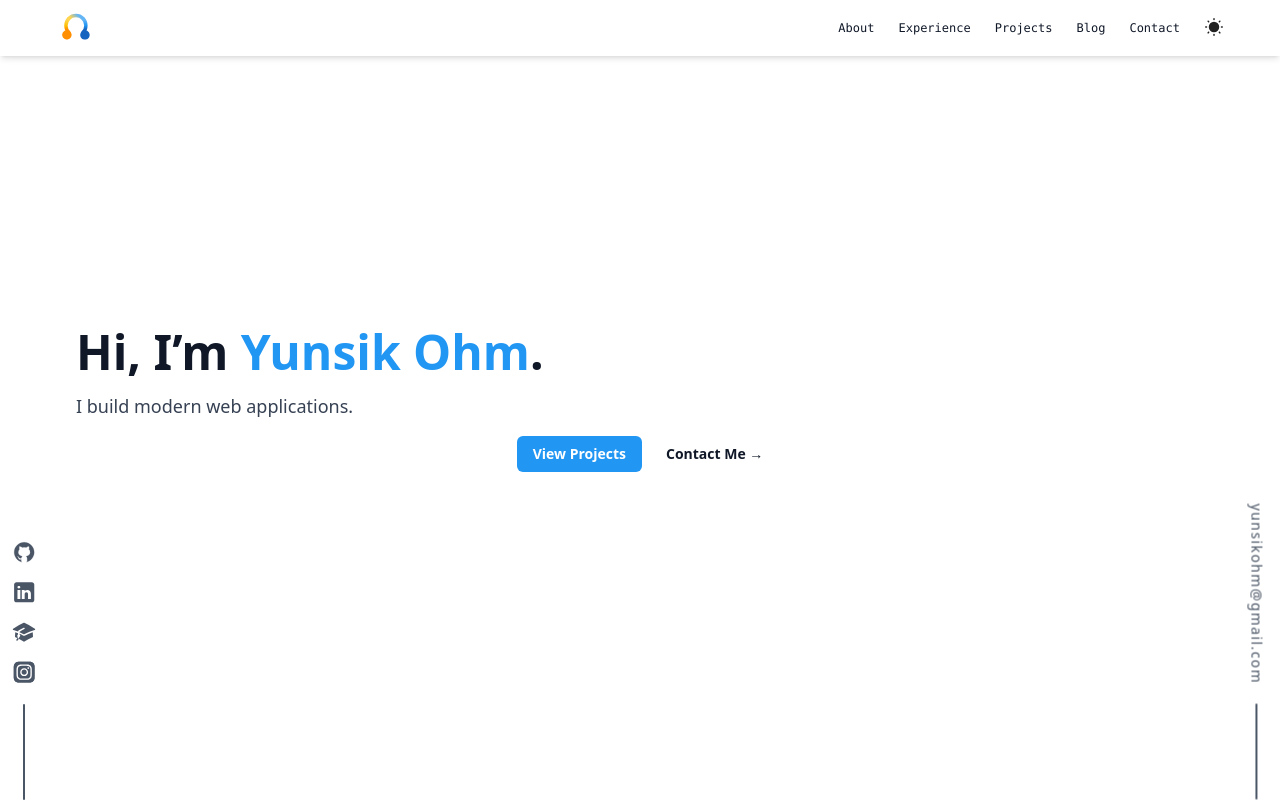
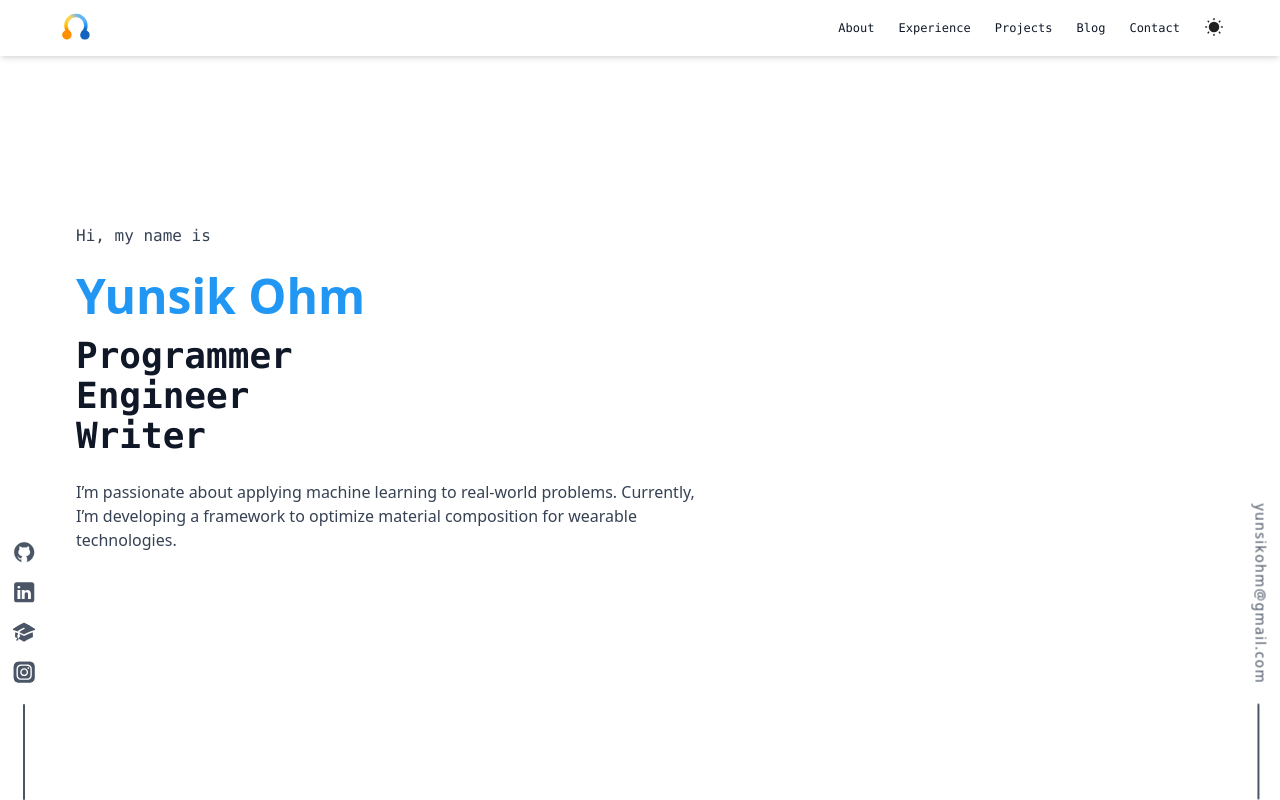
Before and after one commit to yo-resistor/portfolio_website_react_typescript_vite, a React (Vite) app: page / in a window 1280 px wide. Built offline with nearby package versions, Linux system fonts and the light colour scheme.

Commit message:
detailed hero page.

```diff
--- a/src/components/EmailSide.tsx
+++ b/src/components/EmailSide.tsx
@@ -4,7 +4,7 @@ const EmailSide = () => {
     <div className="fixed bottom-0 right-8.5 rotate-90 origin-bottom-right flex flex-row items-center gap-5 max-sm:hidden">
       <a
         href="mailto:yunsikohm@gmail.com"
-        className="text-gray-600 dark:text-gray-300 text-sm font-medium tracking-widest hover:text-blue-500 transition rounded-md"
+        className="mb-1 text-gray-600 dark:text-gray-300 text-sm font-medium tracking-widest hover:text-blue-500 transition rounded-md"
       >
         yunsikohm@gmail.com
       </a>
--- a/src/components/Hero.tsx
+++ b/src/components/Hero.tsx
@@ -7,23 +7,43 @@ import InstagramIcon from "./icons/InstagramIcon";
 const Hero = () => {
   return (
     <section className="flex flex-col justify-center min-h-screen px-8 md:px-19 sm:px-15 bg-white dark:bg-dark-bg-3">
+      <motion.h2
+        initial={{ opacity: 0, y: 10 }}
+        animate={{ opacity: 1, y: 0 }}
+        transition={{ duration: 0.6 }}
+        className="mb-6 font-mono text-base text-gray-700 dark:text-gray-300"
+      >
+        Hi, my name is
+      </motion.h2>
       <motion.h1
         initial={{ opacity: 0, y: 10 }}
         animate={{ opacity: 1, y: 0 }}
-        transition={{ duration: 0.6 }}
-        className="text-5xl font-bold text-gray-900 dark:text-white"
+        transition={{ duration: 0.6, delay: 0.1 }}
+        className="mb-4 text-5xl font-bold text-gray-900 dark:text-white"
       >
-        Hi, I’m <span className="text-blue-500">Yunsik Ohm</span>.
+        <span className="text-blue-500">Yunsik Ohm</span>
+      </motion.h1>
+      <motion.h1
+        initial={{ opacity: 0, y: 10 }}
+        animate={{ opacity: 1, y: 0 }}
+        transition={{ duration: 0.7, delay: 0.2 }}
+        className="font-mono mb-6 text-4xl font-bold text-gray-900 dark:text-white"
+      >
+        <div>Programmer</div>
+        <div>Engineer</div>
+        <div>Writer</div>
       </motion.h1>
       <motion.p
         initial={{ opacity: 0, y: 10 }}
         animate={{ opacity: 1, y: 0 }}
-        transition={{ duration: 0.8, delay: 0.2 }}
-        className="mt-4 text-lg text-gray-700 dark:text-gray-300"
+        transition={{ duration: 0.8, delay: 0.3 }}
+        className="max-[300px]:hidden mb-6 text-base text-gray-700 dark:text-gray-300 w-8/9 sm:w-7/9 md:w-5/9 lg:w-5/9"
       >
-        I build modern web applications.
+        I’m passionate about applying machine learning to real-world problems.
+        Currently, I’m developing a framework to optimize material composition
+        for wearable technologies.
       </motion.p>
-      <div className="mt-4 flex items-center justify-center gap-x-6">
+      {/* <div className="mt-4 flex items-center justify-center gap-x-6">
         <div className="flex items-center">
           <motion.a
             href="/projects"
@@ -46,8 +66,8 @@ const Hero = () => {
         >
           Contact Me →
         </motion.a>
-      </div>
-      <div className="mt-4 flex items-center justify-center gap-x-6 sm:hidden">
+      </div> */}
+      <div className="flex items-center gap-x-6 max-[500px]:gap-x-4 sm:hidden">
         {/* GitHub icon dark and light mode */}
         <motion.a
           href="https://github.com/yo-resistor"
```
